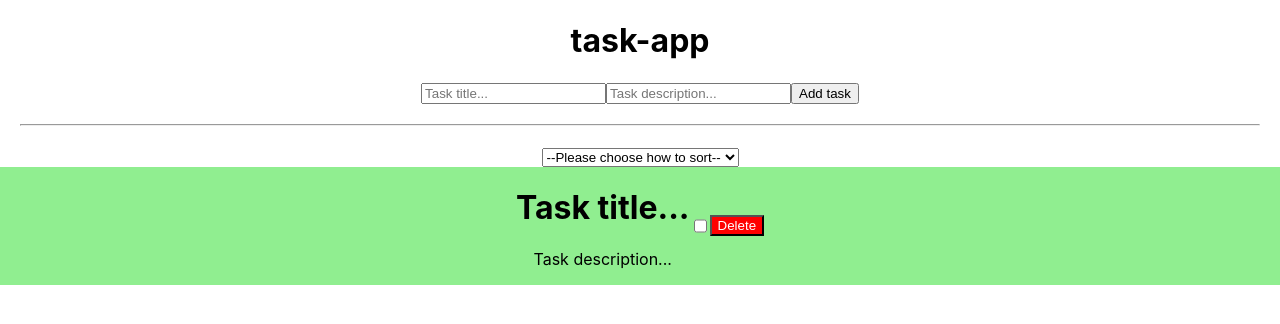
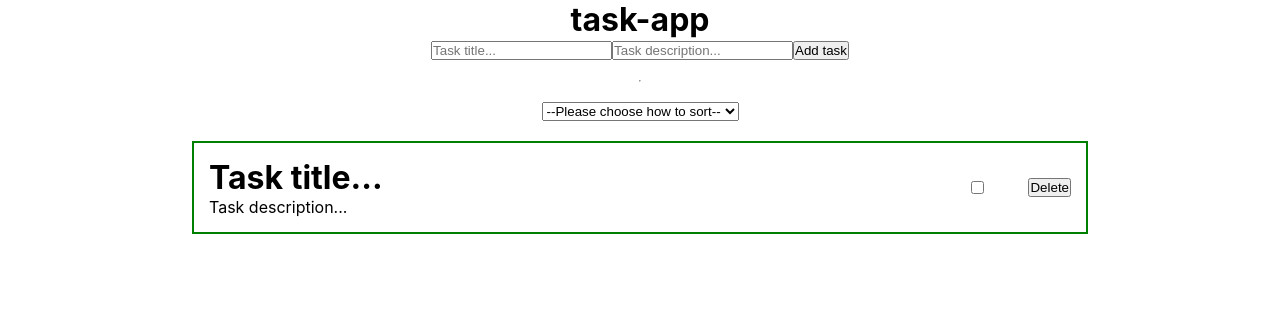
Before and after one commit to dilmurodb/task-app, a React (Create React App) app: page / in a window 1280 px wide. Shown: the top 324 px of the page. Built offline with nearby package versions, Linux system fonts and the light colour scheme; the HTML template or start-up script is replaced by a standard one.

Commit message:
SortTaskList is fully functional, added styling using css modules to TaskItem

```diff
--- a/src/App.css
+++ b/src/App.css
@@ -1,3 +1,17 @@
+* {
+  margin: 0;
+  padding: 0;
+  box-sizing: border-box;
+}
+
+#root {
+  display: flex;
+  justify-content: center;
+}
+
 .App {
-  text-align: center;
+  display: flex;
+  flex-direction: column;
+  align-items: center;
+  width: 80vw;
 }
--- a/src/App.js
+++ b/src/App.js
@@ -11,7 +11,6 @@ function App() {
 
   const addTask = (newTask) => {
     setTasks([...tasks, newTask])
-    console.log(tasks)
   }
 
   const deleteTask = (id) => {
@@ -19,8 +18,7 @@ function App() {
   }
 
   const sortTasks = (sort) => {
-    setSortedTasks(sort)
-    console.log(sortedTasks)
+    setTasks([...tasks].sort((a, b) => a[sort].localeCompare(b[sort])))
   }
 
   return (
@@ -32,7 +30,8 @@ function App() {
         defaultValue='--Please choose how to sort--'
         options={[{value: 'title', name: 'Sort by title'}, {value: 'body', name: 'Sort by description'}]}
         value={sortedTasks}
-        onChange={sortTasks} />
+        onChange={sortTasks}
+      />
       {tasks.length === 0
         ?
         <h1>There is no tasks...</h1>
--- a/src/components/TaskItem.js
+++ b/src/components/TaskItem.js
@@ -1,5 +1,6 @@
 import React from 'react'
-import './UI/TaskList.css'
+// import './UI/TaskList.css'
+import classes from './UI/TaskItem.module.css'
 
 const TaskItem = ({task, deleteTask}) => {
 
@@ -8,13 +9,16 @@ const TaskItem = ({task, deleteTask}) => {
         deleteTask(id)
     }
   return (
-    <div className='TaskList'>
-        <div>
-            <h1>{task.title}</h1>
-            <p>{task.body}</p>
-        </div>
+    <div className={classes.taskItem}>
+      <div className={classes.taskBody}>
+        <h1>{task.title}</h1>
+        <p>{task.body}</p>
+      </div>
+      <div className={classes.taskBtn}>
         <input type='checkbox'></input>
         <button onClick={handleDelete} className='Button'>Delete</button>
+      </div>
+
     </div>
   )
 }
--- /dev/null
+++ b/src/components/UI/TaskItem.module.css
@@ -0,0 +1,19 @@
+.taskItem {
+    display: flex;
+    justify-content: space-between;
+    align-items: center;
+    width: 70VW;
+    border: 2px solid green;
+    padding: 15px;
+    margin-top: 20px;
+}
+
+.taskBody {
+    width: 70vb;
+}
+
+.taskBtn {
+    display: flex;
+    width: 100px;
+    justify-content: space-between;
+}
```
Also changed, not shown: src/components/SortTaskList.js (+5 -4 lines).
